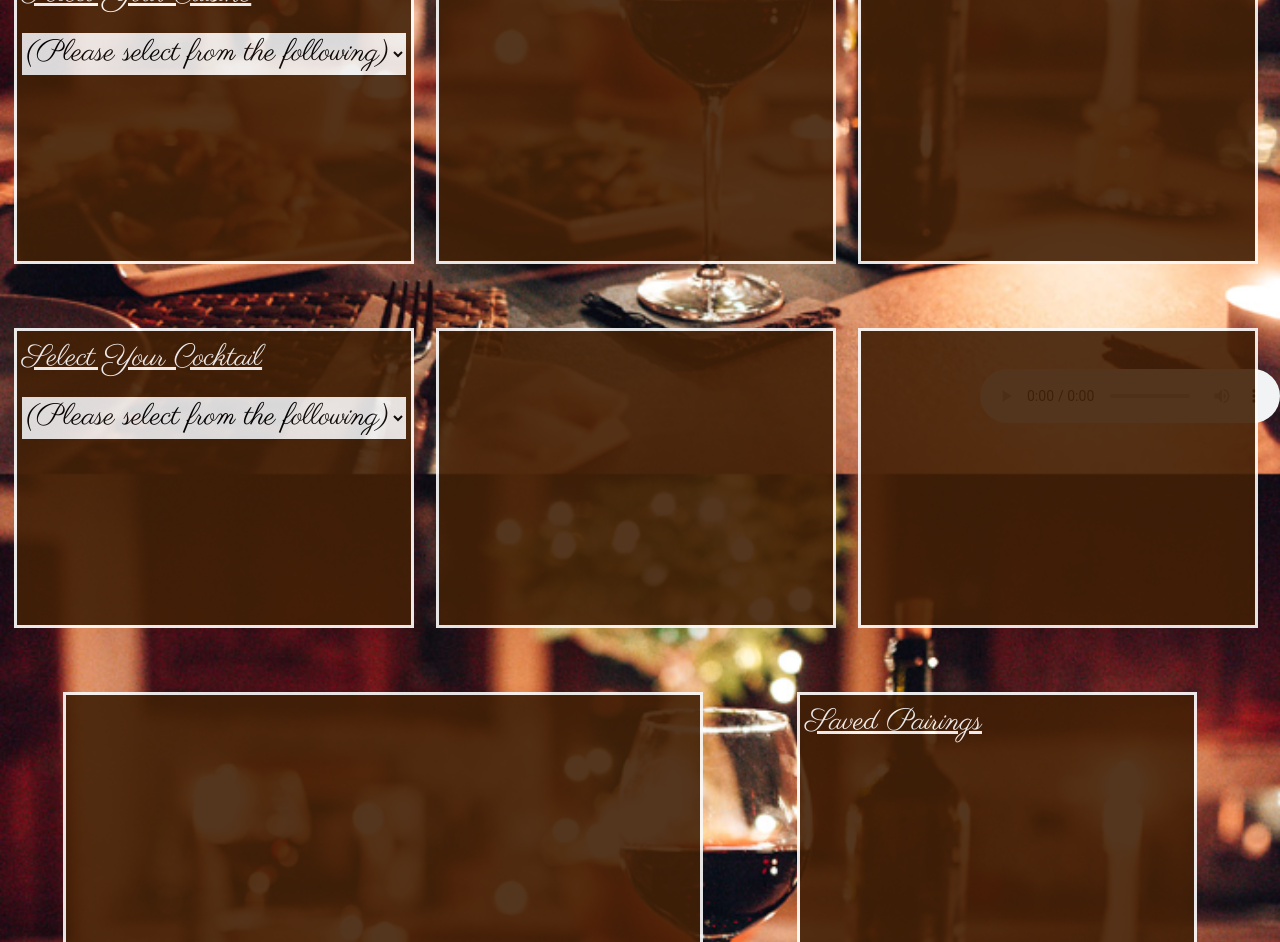
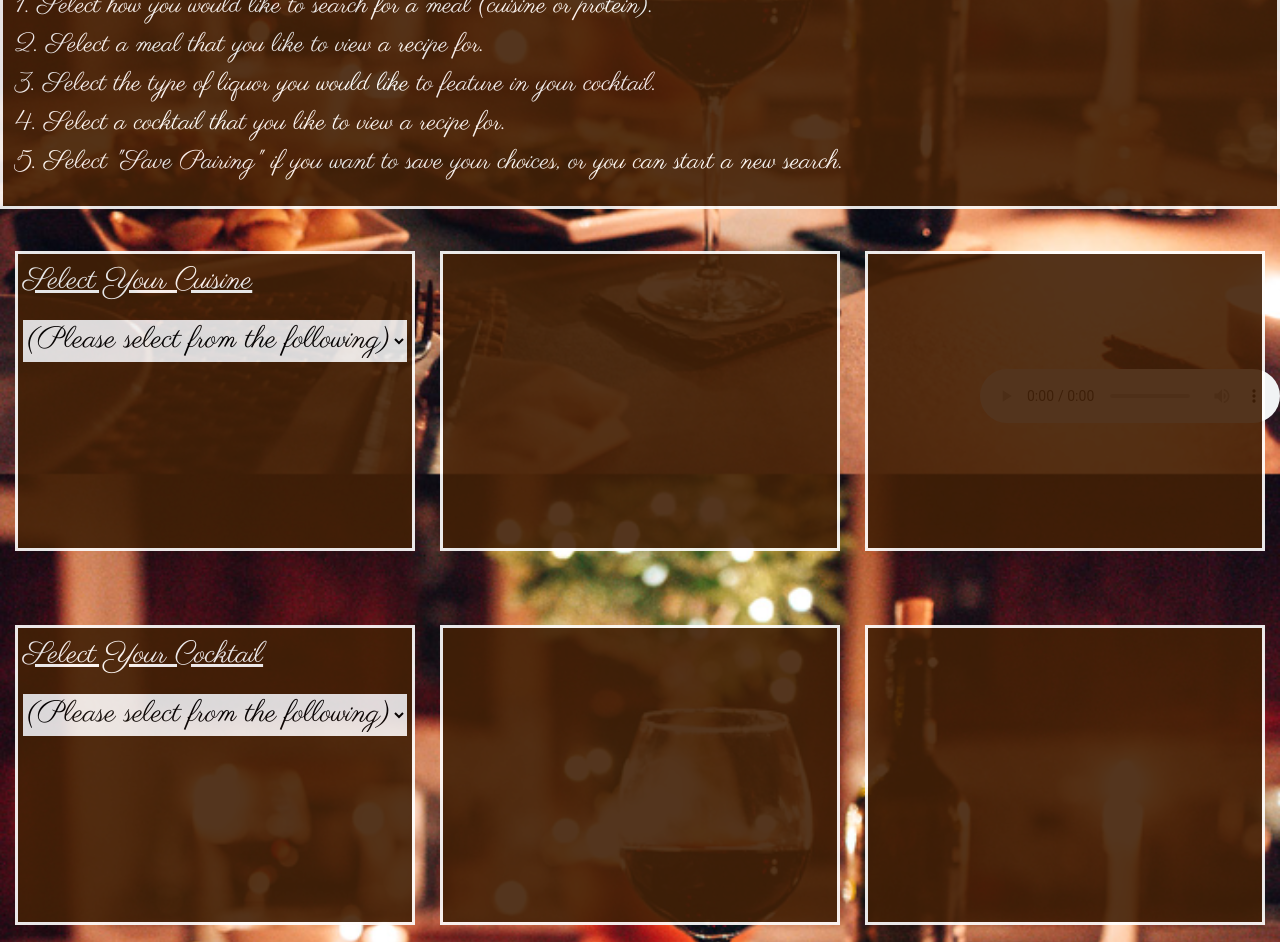
Before and after one commit to JenWariner19/dinner-date-planner, a plain HTML site: page index.html in a window 1280 px wide. Shown: the part 377-1319 px from the top of the page. Drawn offline with nearby package versions, Linux system fonts and the light colour scheme; a web font is replaced by a local one.

Commit message:
added howtoguide and more responsiveness

```diff
--- a/assets/css/style.css
+++ b/assets/css/style.css
@@ -8,7 +8,6 @@ header {
   background-color: #422006;
   opacity: 0.9;
   border: solid 3px;
-  padding: 60px;
   margin: 10px;
   margin-bottom: 30px;
   justify-content: center;
@@ -49,6 +48,21 @@ a:hover {
     background-size: contain;
 }
 
+.howto {
+  opacity: 0.9;
+  font-size: 34px;
+  margin:auto;
+  width:400px;
+  height: 300px;
+  border: 3px solid #fafafa;
+  background-color: #422006;
+}
+
+#howto-desc {
+  flex: 1;
+  font-size: 26px;
+}
+
 
 
 /* box with drop down*/
@@ -64,7 +78,7 @@ a:hover {
 }
 
 /* boxes for content.. Just need to be positioned */
- section {
+ /* section {
     opacity: 0.9;
     font-size: 30px;
     margin-right: 20px;
@@ -72,7 +86,7 @@ a:hover {
     height: 300px;
     border: 3px solid #fafafa;
     background-color: #422006;
-    }
+    } */
 
     #list_of_meals,
     #chosen-meal,
@@ -97,3 +111,9 @@ a:hover {
       flex: 1;
       font-size: 30px;
     }
+
+    @media screen and (min-width: 400px) {
+      .select-box {
+        flex-direction: column;
+        margin: 10px;}
+    }
--- a/index.html
+++ b/index.html
@@ -21,7 +21,7 @@
         <source src="./assets/music/midnight-voices-full.wav" type="audio/mpeg">
         Your browser does not support the audio element.
     </audio>
-    <header id="heading" class="mb-8">
+    <header id="heading" class="flex flex-wrap flex-col mb-8">
         <h1 class="font-medium">Dinner Date Planner</h1>
         <h2 id="small-head" class="font-medium">Make a Memorable Impression</h2>
         <nav>
@@ -32,10 +32,21 @@
         </nav>
     </header>
 
+    <div class="container flex flex-row flex-wrap mb-8 p-3 overflow-y-auto about">
+        <section>
+            <h3 id="howto" class="underline">How to Guide</h3>
+            <ol  id="howto-desc">
+                <li>1. Select how you would like to search for a meal (cuisine or protein).</li>
+                <li>2. Select a meal that you like to view a recipe for.</li>
+                <li>3. Select the type of liquor you would like to feature in your cocktail.</li>
+                <li>4. Select a cocktail that you like to view a recipe for.</li>
+                <li>5. Select "Save Pairing" if you want to save your choices, or you can start a new search.</li>
+            </ol>
+        </section>
+    </div>
+
     <div class="flex flex-wrap flex-row justify-evenly mb-8">
-        <div class="mb-8 ml-3">
-            <div class="basis-1/4 select-box">
-                <div class="options-container">
+        <section class="mb-8 select-box">
                 <label class="underline" for="cuisine">Select Your Cuisine</label>
                 <br>
                 <select class="mt-4 text-black" name="protein" id="select-protein">
@@ -46,24 +57,19 @@
                 <select class="hidden mt-4 text-black" name="protein" id="select-meal">
                     <option value=" ">(Please select from the following)</option>
                 </select>
-                </div>
-            </div>
-        </div>
+        </section>
 
 
-        <section class="mb-8 p-3" id="list_of_meals">
+        <section class="mb-8 p-3 select-box" id="list_of_meals">
             <ul id="mealsList"></ul>
         </section>
 
-        <section class="mb-8 p-3" id="chosen-meal">
-
+        <section class="mb-8 p-3 select-box" id="chosen-meal">
         </section>
     </div>
 
     <div class="flex flex-row flex-wrap justify-evenly mb-8">
-        <div class="mb-8 ml-3">
-            <div class="basis-1/4 select-box">
-                <div class="options-container">
+        <section class="mb-8 select-box">
                 <label class="underline" for="cocktail">Select Your Cocktail</label>
                 <br>
                 <select class="mt-4 text-black" name="liquor" id="select-liquor">
@@ -79,30 +85,24 @@
                     <option value="Champagne">Champagne</option>
                     <option value="Prosecco">Prosecco</option>
                     <option value="Beer">Beer</option>
+                </select>
+        </section>
 
-                   </select>
-                </div>
-            </div>
-        </div>
-
-        <section class="mb-8 p-3" id="list_of_cocktails">
+        <section class="mb-8 p-3 select-box" id="list_of_cocktails">
             <ul id="drinksList"></ul>
         </section>
 
-        <section class="mb-8 p-3" id="chosen-drink">
-
+        <section class="mb-8 p-3 select-box" id="chosen-drink">
         </section>
     </div>
 
     <div class="flex flex-row flex-wrap justify-evenly mb-10">
-        <section class="basis-1/2 mb-8 p-3" id="meal-drink">
-
+        <section class="mb-8 p-3 select-box" id="meal-drink">
         </section>
 
-        <section class="mb-8 ml-3 select-box" id="saved_pairings">
+        <section class="mb-8 select-box" id="saved_pairings">
             <label class="underline">Saved Pairings</label>
             <ul id="PairingsList"></ul>
-
         </section>
     </div>
 
```
Lines whose indentation alone changed are shown as unchanged.
